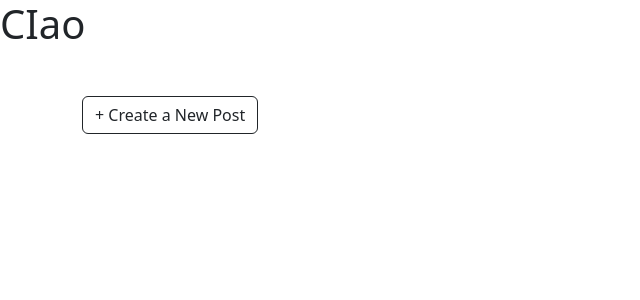
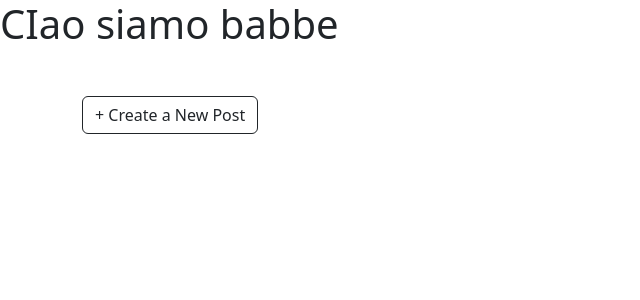
Before and after one commit to auri9945/Cime, a PHP site: page / in a window 1280 px wide. Shown: the top 300 px of the page, without its empty margins (0-640 px from the left). Run offline with PHP 8.4, Linux system fonts and the light colour scheme; some libraries are stand-ins or nearby versions.

Commit message:
c'è l'abbiamo fatta forseee

```diff
--- a/index.php
+++ b/index.php
@@ -26,7 +26,7 @@
 </head>
 <body>
 
-<h1>CIao </h1>
+<h1>CIao siamo babbe </h1>
 <div class="container mt-5"> <!-- container con all'interno il pulsante che rimanda a create.php nella uqale viene creato il codice per inserire un nuovo post-->
     <div class="text-container">
         <a href="create.php" class="btn btn-outline-dark"> + Create a New Post</a> <!-- il tag a che fa da pulsante e coolagto alla pagina create.php-->
```
